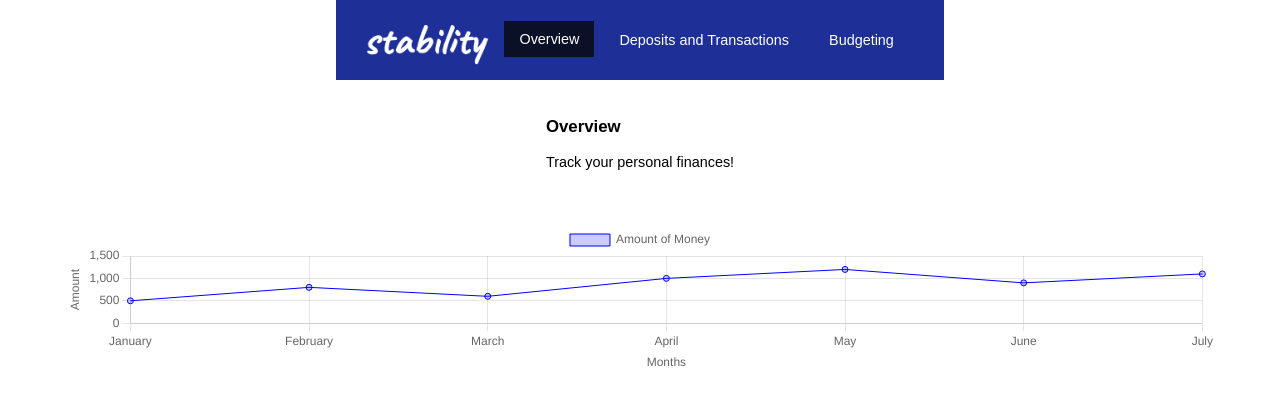
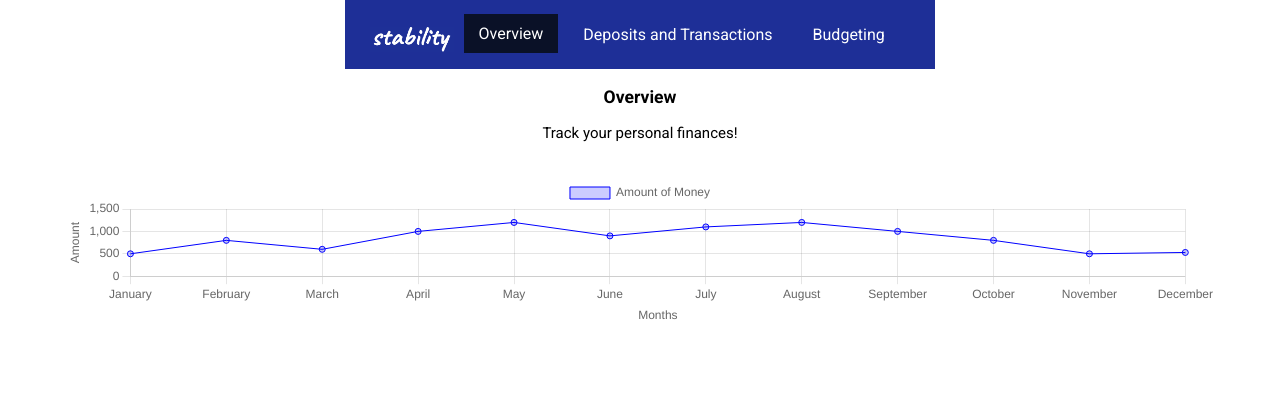
Before and after one commit to caleb-yonas/Stability, a plain HTML site: page overview.html in a window 1280 px wide. Drawn offline with nearby package versions, Linux system fonts and the light colour scheme.

Commit message:
Update overview.html

```diff
--- a/overview.html
+++ b/overview.html
@@ -7,46 +7,38 @@
     <link rel="stylesheet" href="styles.css">
     <script src="https://cdn.jsdelivr.net/npm/chart.js"></script>
     <style>
+        /* Import Roboto font styles */
+        @import url('https://fonts.googleapis.com/css2?family=Roboto:wght@300;400;500;700&display=swap');
+
+        /* Apply Roboto font to body */
         body {
-            font-family: Arial, sans-serif;
+            font-family: 'Roboto', sans-serif;
             margin: 0;
             padding: 0;
+            font-size: 15px;
         }
-        .tab {
-            background-color: #1E2F97;
-            padding: 15px;
-            display: flex;
-            align-items: center;
-            justify-content: flex-end;
+
+        /* Font size for tabs */
+        .tablinks {
+            font-size: 16px;
         }
-        .tablinks {
-            padding: 10px 15px;
-            color: white;
-            text-decoration: none;
-            margin-left: 10px;
-            transition: background-color 0.3s;
-        }
-        .tablinks.active {
-            background-color: #0a1127;
-            color: #fff;
-            transform: translateY(-1px);
-        }
-        .content {
-            max-width: 800px;
+
+        .line-chart-container {
+            width: 90%;
             margin: 0 auto;
             padding: 20px;
         }
-        .line-chart-container {
-            width: 90%; /* Adjust the width as needed */
-            margin: 0 auto;
-            padding: 20px;
+
+        /* Center-align text in the .content class */
+        .content {
+            text-align: center;
         }
     </style>
 </head>
 <body>
 
 <div class="tab">
-    <img src="stability.jpg" alt="Stability Logo" id="topRightImage">
+    <img src="stability.jpg" alt="Stability Logo" id="topRightImage" style="max-height: 25px;">
     <a href="overview.html" class="tablinks active">Overview</a>
     <a href="deposits_and_transactions.html" class="tablinks">Deposits and Transactions</a>
     <a href="budgeting.html" class="tablinks">Budgeting</a>
@@ -63,8 +55,8 @@
 
 <script>
 // Sample data for the line chart
-const months = ['January', 'February', 'March', 'April', 'May', 'June', 'July'];
-const amounts = [500, 800, 600, 1000, 1200, 900, 1100];
+const months = ['January', 'February', 'March', 'April', 'May', 'June', 'July', 'August', 'September', 'October', 'November', 'December'];
+const amounts = [500, 800, 600, 1000, 1200, 900, 1100, 1200, 1000, 800, 500, 530];
 
 // Create a line chart using Chart.js
 const lineChart = new Chart(document.getElementById('lineChart'), {
```
